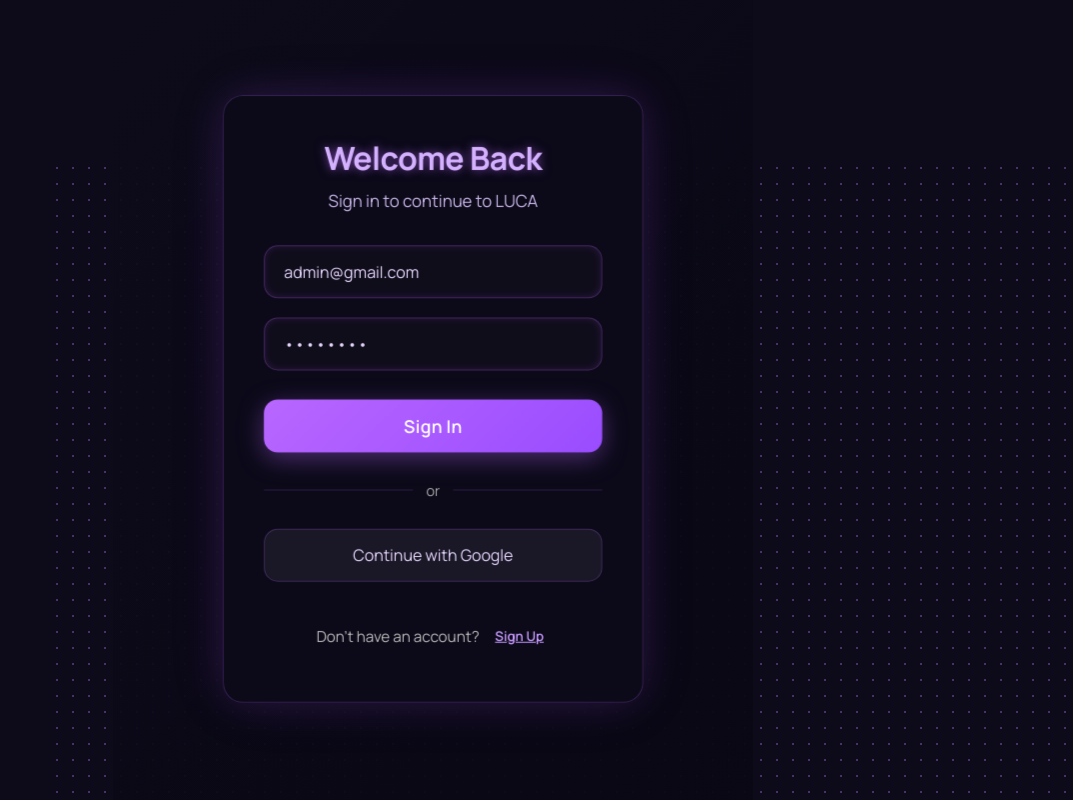
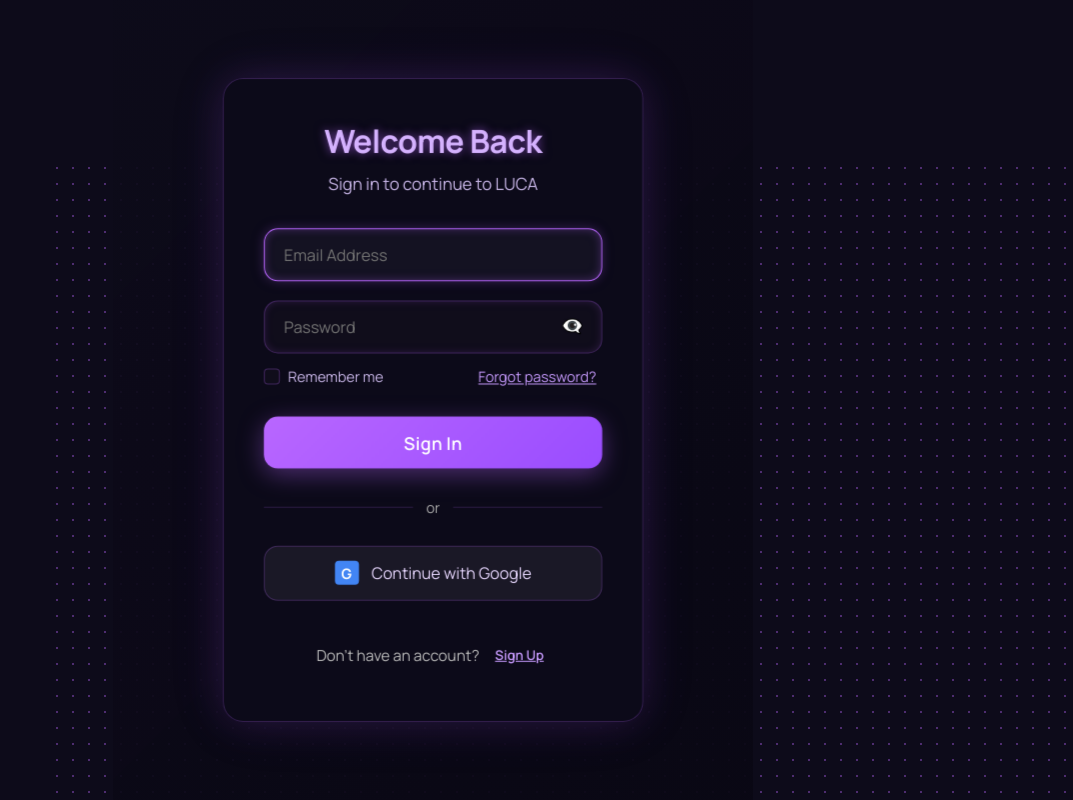
Before and after one commit to WafryAhamed/Luca, a React (Vite) app: page /auth in a window 1280 px wide. Shown: the whole page, without its empty margins (207-1280 px from the left). Built offline with nearby package versions, Linux system fonts and the light colour scheme.

Commit message:
change ui

```diff
--- a/src/AuthPage.jsx
+++ b/src/AuthPage.jsx
@@ -8,65 +8,144 @@ export default function AuthPage() {
   const [password, setPassword] = useState("");
   const [name, setName] = useState("");
   const [error, setError] = useState("");
+  const [showPassword, setShowPassword] = useState(false);
+  const [rememberMe, setRememberMe] = useState(false);
+  const [loginAttempts, setLoginAttempts] = useState(0);
+  const [isLocked, setIsLocked] = useState(false);
+  const [lockoutTime, setLockoutTime] = useState(0);
+  const [isLoading, setIsLoading] = useState(false);
   const navigate = useNavigate();
-  const backgroundRef = useRef();
+  const emailRef = useRef(null);
+  const passwordRef = useRef(null);
 
   useEffect(() => {
-    if (isLogin) {
-      setEmail("admin@gmail.com");
-      setPassword("admin123");
-      setError("");
-    } else {
-      setEmail("");
-      setPassword("");
-      setName("");
-      setError("");
+    if (isLogin && emailRef.current) {
+      emailRef.current.focus();
     }
   }, [isLogin]);
 
-  const handleSubmit = (e) => {
+  useEffect(() => {
+    if (isLocked && lockoutTime > 0) {
+      const timer = setTimeout(() => {
+        setLockoutTime(lockoutTime - 1);
+      }, 1000);
+      return () => clearTimeout(timer);
+    } else if (isLocked && lockoutTime === 0) {
+      setIsLocked(false);
+      setLoginAttempts(0);
+    }
+  }, [isLocked, lockoutTime]);
+
+  const validatePassword = (pwd) => {
+    if (pwd.length < 6) {
+      return "Password must be at least 6 characters";
+    }
+    if (!/[A-Z]/.test(pwd)) {
+      return "Password must contain at least one uppercase letter";
+    }
+    if (!/[a-z]/.test(pwd)) {
+      return "Password must contain at least one lowercase letter";
+    }
+    if (!/\d/.test(pwd)) {
+      return "Password must contain at least one number";
+    }
+    return null;
+  };
+
+  const handleSubmit = async (e) => {
     e.preventDefault();
     setError("");
+    setIsLoading(true);
+
+    if (isLocked) {
+      setError(`Account is locked. Try again in ${lockoutTime} seconds.`);
+      setIsLoading(false);
+      return;
+    }
 
     if (isLogin) {
-      // 🔐 Enhanced security: only admin credentials work
+      // Simulate API call
+      await new Promise(resolve => setTimeout(resolve, 800));
+
       if (email === "admin@gmail.com" && password === "admin123") {
-        // Secure token simulation
         const token = btoa(`${email}:${password}`);
         localStorage.setItem("authToken", token);
         localStorage.setItem("isLoggedIn", "true");
         localStorage.setItem("user", JSON.stringify({
-          name: isLogin ? "Admin User" : name,
+          name: "Admin User",
           email
         }));
+        if (rememberMe) {
+          localStorage.setItem("rememberMe", "true");
+        } else {
+          localStorage.removeItem("rememberMe");
+        }
+        setLoginAttempts(0);
         navigate("/app", { replace: true });
       } else {
+        const newAttempts = loginAttempts + 1;
+        setLoginAttempts(newAttempts);
+        if (newAttempts >= 3) {
+          setIsLocked(true);
+          setLockoutTime(30);
+        }
         setError("Invalid email or password");
+      }
+    } else {
+      if (!name.trim() || !email.trim() || !password.trim()) {
+        setError("All fields are required");
+        setIsLoading(false);
         return;
       }
-    } else {
-      // Sign Up validation
-      if (!name.trim() || !email.trim() || !password.trim()) {
-        setError("All fields are required");
+
+      const passwordError = validatePassword(password);
+      if (passwordError) {
+        setError(passwordError);
+        setIsLoading(false);
         return;
       }
-      // Password strength check
-      if (password.length < 6) {
-        setError("Password must be at least 6 characters");
-        return;
-      }
-      // Secure token simulation
+
+      // Simulate API call
+      await new Promise(resolve => setTimeout(resolve, 800));
+
       const token = btoa(`${email}:${password}`);
       localStorage.setItem("authToken", token);
       localStorage.setItem("isLoggedIn", "true");
       localStorage.setItem("user", JSON.stringify({ name, email }));
       navigate("/app", { replace: true });
     }
+    setIsLoading(false);
+  };
+
+  const handleForgotPassword = () => {
+    if (!email.trim()) {
+      setError("Please enter your email address");
+      return;
+    }
+    // Simulate password reset
+    alert(`Password reset instructions sent to ${email}`);
+    setError("");
+  };
+
+  const handleGoogleLogin = () => {
+    // Simulate Google login
+    setIsLoading(true);
+    setTimeout(() => {
+      const token = btoa(`google_user@luca.ai:google123`);
+      localStorage.setItem("authToken", token);
+      localStorage.setItem("isLoggedIn", "true");
+      localStorage.setItem("user", JSON.stringify({
+        name: "Google User",
+        email: "google_user@luca.ai"
+      }));
+      setIsLoading(false);
+      navigate("/app", { replace: true });
+    }, 1200);
   };
 
   return (
     <>
-      <div ref={backgroundRef} className={styles.Background}>
+      <div className={styles.Background}>
         <div className={styles.Stars}></div>
       </div>
 
@@ -96,6 +175,7 @@ export default function AuthPage() {
             )}
             <div className={styles.InputGroup}>
               <input
+                ref={emailRef}
                 type="email"
                 value={email}
                 onChange={(e) => setEmail(e.target.value)}
@@ -105,21 +185,57 @@ export default function AuthPage() {
               />
             </div>
             <div className={styles.InputGroup}>
+              <div className={styles.PasswordContainer}>
                 <input
-                type="password"
+                  ref={passwordRef}
+                  type={showPassword ? "text" : "password"}
                   value={password}
                   onChange={(e) => setPassword(e.target.value)}
                   placeholder="Password"
                   required
                   className={styles.Input}
                 />
+                <button
+                  type="button"
+                  className={styles.TogglePassword}
+                  onClick={() => setShowPassword(!showPassword)}
+                >
+                  {showPassword ? "👁" : "👁‍🗨"}
+                </button>
               </div>
+            </div>
+
+            {isLogin && (
+              <div className={styles.RememberMe}>
+                <label className={styles.CheckboxLabel}>
+                  <input
+                    type="checkbox"
+                    checked={rememberMe}
+                    onChange={(e) => setRememberMe(e.target.checked)}
+                    className={styles.Checkbox}
+                  />
+                  <span className={styles.Checkmark}></span>
+                  Remember me
+                </label>
+                <button
+                  type="button"
+                  className={styles.ForgotPassword}
+                  onClick={handleForgotPassword}
+                >
+                  Forgot password?
+                </button>
+              </div>
+            )}
 
             {/* ✅ Error message */}
             {error && <div className={styles.ErrorMessage}>{error}</div>}
 
-            <button type="submit" className={styles.SubmitButton}>
-              {isLogin ? "Sign In" : "Sign Up"}
+            <button
+              type="submit"
+              className={styles.SubmitButton}
+              disabled={isLoading}
+            >
+              {isLoading ? "Processing..." : (isLogin ? "Sign In" : "Sign Up")}
             </button>
           </form>
 
@@ -127,8 +243,15 @@ export default function AuthPage() {
             <span>or</span>
           </div>
 
-          <button className={styles.GoogleButton}>
+          <button
+            className={styles.GoogleButton}
+            onClick={handleGoogleLogin}
+            disabled={isLoading}
+          >
+            <div className={styles.GoogleContent}>
+              <div className={styles.GoogleIcon}>G</div>
               <span>Continue with Google</span>
+            </div>
           </button>
 
           <div className={styles.Footer}>
@@ -137,7 +260,10 @@ export default function AuthPage() {
             </p>
             <button
               type="button"
-              onClick={() => setIsLogin(!isLogin)}
+              onClick={() => {
+                setIsLogin(!isLogin);
+                setError("");
+              }}
               className={styles.ToggleButton}
             >
               {isLogin ? "Sign Up" : "Sign In"}
--- a/src/AuthPage.module.css
+++ b/src/AuthPage.module.css
@@ -122,6 +122,29 @@
   background: rgba(25, 22, 38, 0.7);
 }
 
+.PasswordContainer {
+  position: relative;
+  display: flex;
+  align-items: center;
+}
+
+.TogglePassword {
+  position: absolute;
+  right: 1rem;
+  background: none;
+  border: none;
+  color: #aaa;
+  cursor: pointer;
+  font-size: 1.1rem;
+  padding: 0.2rem;
+  margin: 0;
+  transition: color 0.2s ease;
+}
+
+.TogglePassword:hover {
+  color: #D5B2FF;
+}
+
 .SubmitButton {
   margin-top: 0.6rem;
   padding: 0.9rem;
@@ -138,9 +161,15 @@
   letter-spacing: 0.3px;
 }
 
-.SubmitButton:hover {
+.SubmitButton:hover:not(:disabled) {
   transform: translateY(-3px) scale(1.02);
   box-shadow: 0 10px 32px rgba(185, 103, 255, 0.55);
+}
+
+.SubmitButton:disabled {
+  opacity: 0.6;
+  cursor: not-allowed;
+  transform: none;
 }
 
 .Divider {
@@ -176,10 +205,35 @@
   transition: all 0.3s ease;
 }
 
-.GoogleButton:hover {
+.GoogleButton:hover:not(:disabled) {
   background: rgba(185, 103, 255, 0.12);
   color: #D5B2FF;
   border-color: rgba(185, 103, 255, 0.4);
+}
+
+.GoogleButton:disabled {
+  opacity: 0.6;
+  cursor: not-allowed;
+}
+
+.GoogleContent {
+  display: flex;
+  align-items: center;
+  justify-content: center;
+  gap: 0.8rem;
+}
+
+.GoogleIcon {
+  width: 24px;
+  height: 24px;
+  background: #4285F4;
+  border-radius: 4px;
+  display: flex;
+  align-items: center;
+  justify-content: center;
+  font-size: 0.9rem;
+  font-weight: bold;
+  color: white;
 }
 
 .Footer {
@@ -221,6 +275,75 @@
   border: 1px solid rgba(255, 107, 107, 0.2);
 }
 
+.RememberMe {
+  display: flex;
+  justify-content: space-between;
+  align-items: center;
+  margin-top: -0.4rem;
+}
+
+.CheckboxLabel {
+  display: flex;
+  align-items: center;
+  cursor: pointer;
+  font-size: 0.9rem;
+  color: #c9b7e8;
+}
+
+.Checkbox {
+  opacity: 0;
+  position: absolute;
+}
+
+.Checkmark {
+  display: inline-block;
+  width: 16px;
+  height: 16px;
+  background: rgba(20, 18, 30, 0.6);
+  border: 1px solid rgba(185, 103, 255, 0.3);
+  border-radius: 4px;
+  margin-right: 0.5rem;
+  position: relative;
+  transition: all 0.2s ease;
+}
+
+.Checkmark::after {
+  content: "";
+  position: absolute;
+  display: none;
+  left: 5px;
+  top: 2px;
+  width: 5px;
+  height: 10px;
+  border: solid #B967FF;
+  border-width: 0 2px 2px 0;
+  transform: rotate(45deg);
+}
+
+.Checkbox:checked + .Checkmark {
+  background: rgba(185, 103, 255, 0.2);
+  border-color: #B967FF;
+}
+
+.Checkbox:checked + .Checkmark::after {
+  display: block;
+}
+
+.ForgotPassword {
+  background: none;
+  border: none;
+  color: #c89cff;
+  font-family: 'Manrope', sans-serif;
+  font-size: 0.9rem;
+  cursor: pointer;
+  transition: color 0.2s ease;
+  text-decoration: underline;
+}
+
+.ForgotPassword:hover {
+  color: #e8d8ff;
+}
+
 /* Enhanced background animation */
 @keyframes float {
   0%, 100% { transform: translateY(0) scale(1); }
```
Lines whose indentation alone changed are shown as unchanged.
